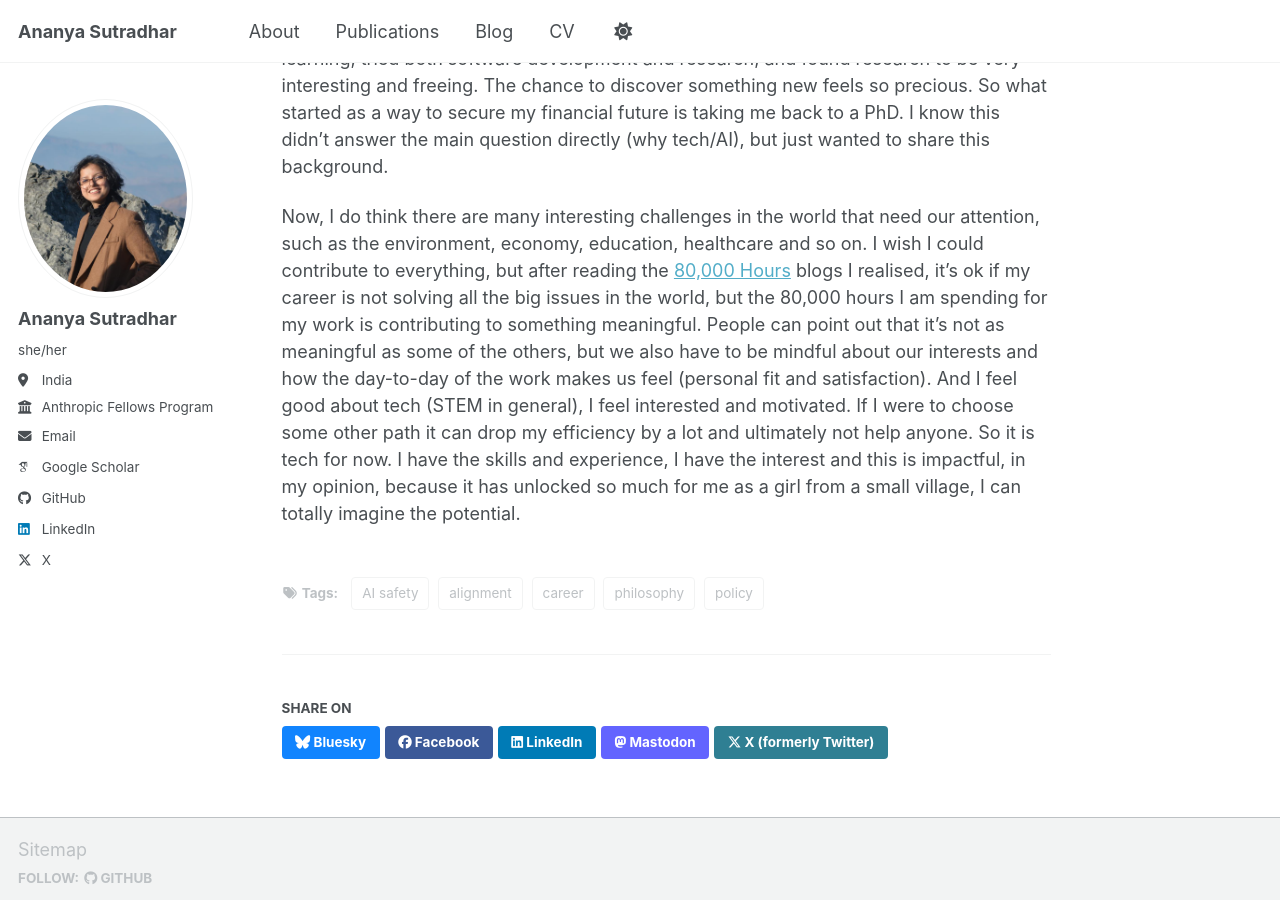
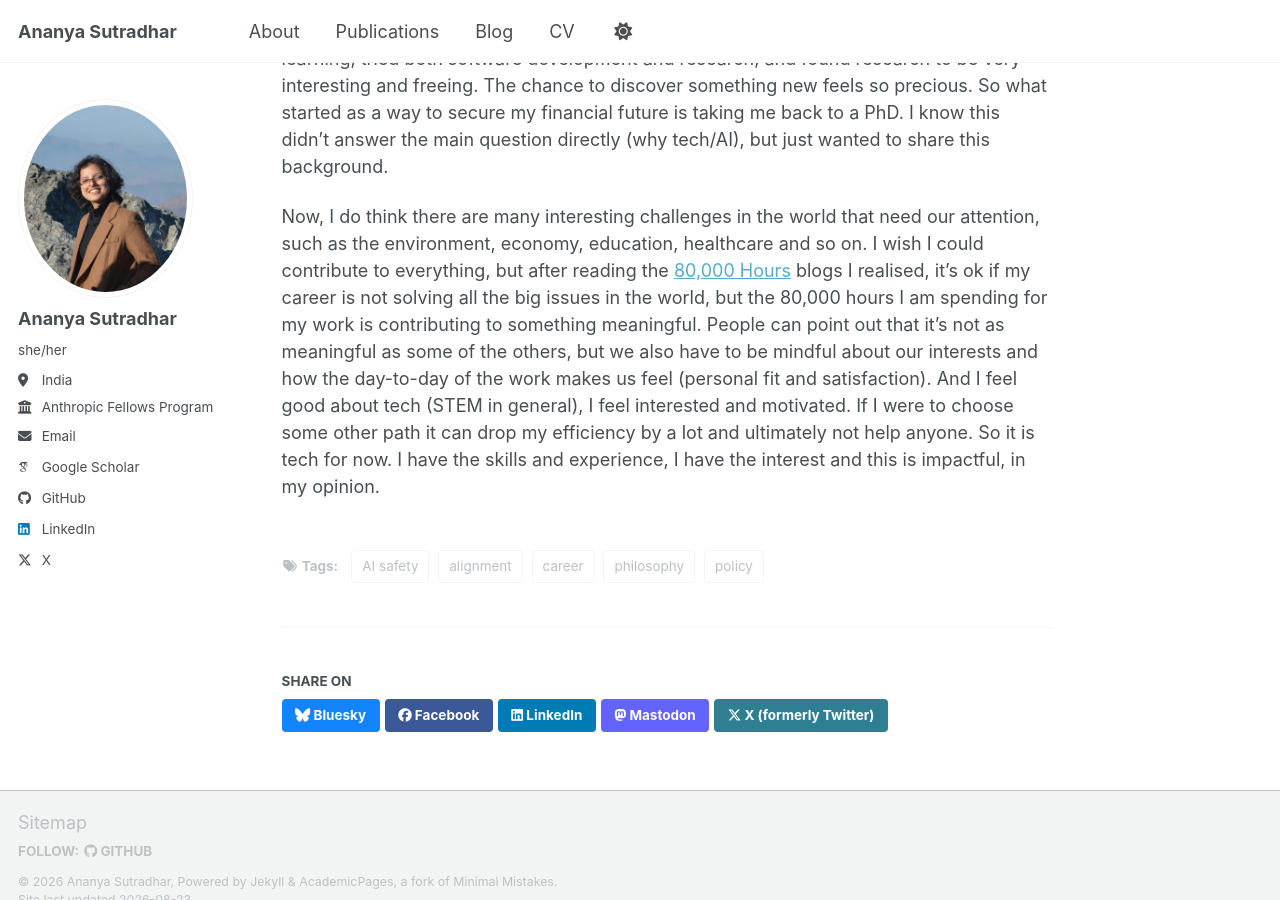
Before and after one commit to sdananya/sdananya.github.io, a Jekyll site: the page built from _posts/2026-08-21-why-ai-safety.md, in a window 1280 px wide and 900 px high, scrolled down 4423 px. Built offline with Jekyll 4.4.1, drawn with Linux system fonts in a browser that asks for light colours; some web fonts are replaced; a script bundle is joined from its source files by our own code; library files that are not in the unit come from our copies.

Commit message:
minor edit in blog

```diff
--- a/_posts/2026-08-21-why-ai-safety.md
+++ b/_posts/2026-08-21-why-ai-safety.md
@@ -67,4 +67,4 @@
 
 I wanted to do physics always, but gave up on that after school, because I realised it will take me a huge time to earn money if I choose physics (3 years undergrad, 2 years masters, 5-6 years of PhD, all while earning little to nothing), and as a responsible elder daughter of a middle class Indian family, I thought choosing a more financially stable career would make my family's life easy. Even though it wasn't my childhood dream to become a software engineer or an ML researcher, I was fascinated by computers (maybe because I had so little access to them) and very curious about machine learning, because what do you mean a machine can learn all these hard math problems that took me years of schooling to grasp and can crack better jokes than me (I am terrible honestly). Eventually during my undergrad I got to learn more about both computers and machine learning, tried both software development and research, and found research to be very interesting and freeing. The chance to discover something new feels so precious. So what started as a way to secure my financial future is taking me back to a PhD. I know this didn't answer the main question directly (why tech/AI), but just wanted to share this background.
 
-Now, I do think there are many interesting challenges in the world that need our attention, such as the environment, economy, education, healthcare and so on. I wish I could contribute to everything, but after reading the [80,000 Hours](https://80000hours.org/career-decision/article/) blogs I realised, it's ok if my career is not solving all the big issues in the world, but the 80,000 hours I am spending for my work is contributing to something meaningful. People can point out that it's not as meaningful as some of the others, but we also have to be mindful about our interests and how the day-to-day of the work makes us feel (personal fit and satisfaction). And I feel good about tech (STEM in general), I feel interested and motivated. If I were to choose some other path it can drop my efficiency by a lot and ultimately not help anyone. So it is tech for now. I have the skills and experience, I have the interest and this is impactful, in my opinion, because it has unlocked so much for me as a girl from a small village, I can totally imagine the potential.
+Now, I do think there are many interesting challenges in the world that need our attention, such as the environment, economy, education, healthcare and so on. I wish I could contribute to everything, but after reading the [80,000 Hours](https://80000hours.org/career-decision/article/) blogs I realised, it's ok if my career is not solving all the big issues in the world, but the 80,000 hours I am spending for my work is contributing to something meaningful. People can point out that it's not as meaningful as some of the others, but we also have to be mindful about our interests and how the day-to-day of the work makes us feel (personal fit and satisfaction). And I feel good about tech (STEM in general), I feel interested and motivated. If I were to choose some other path it can drop my efficiency by a lot and ultimately not help anyone. So it is tech for now. I have the skills and experience, I have the interest and this is impactful, in my opinion.
```
